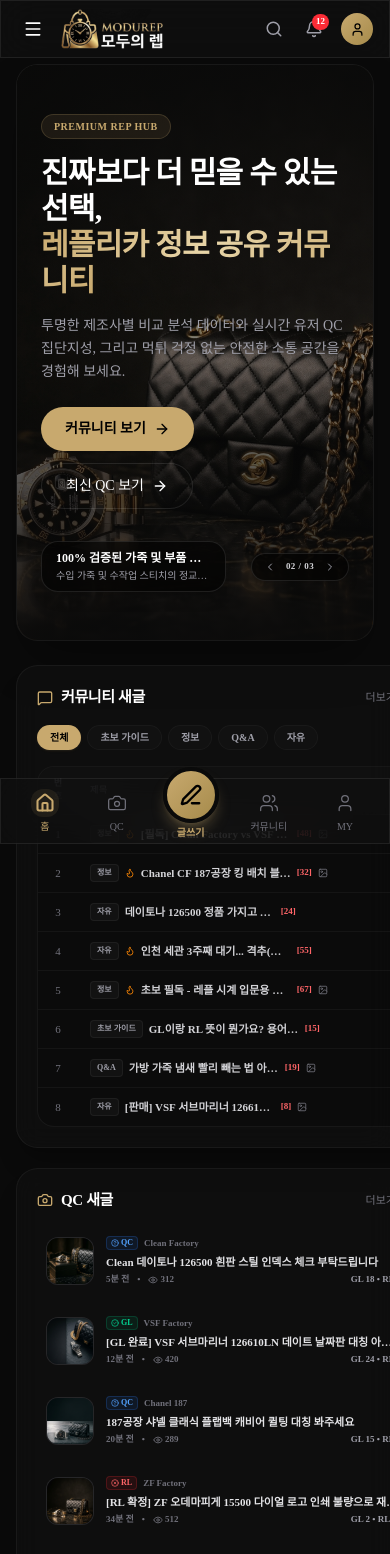
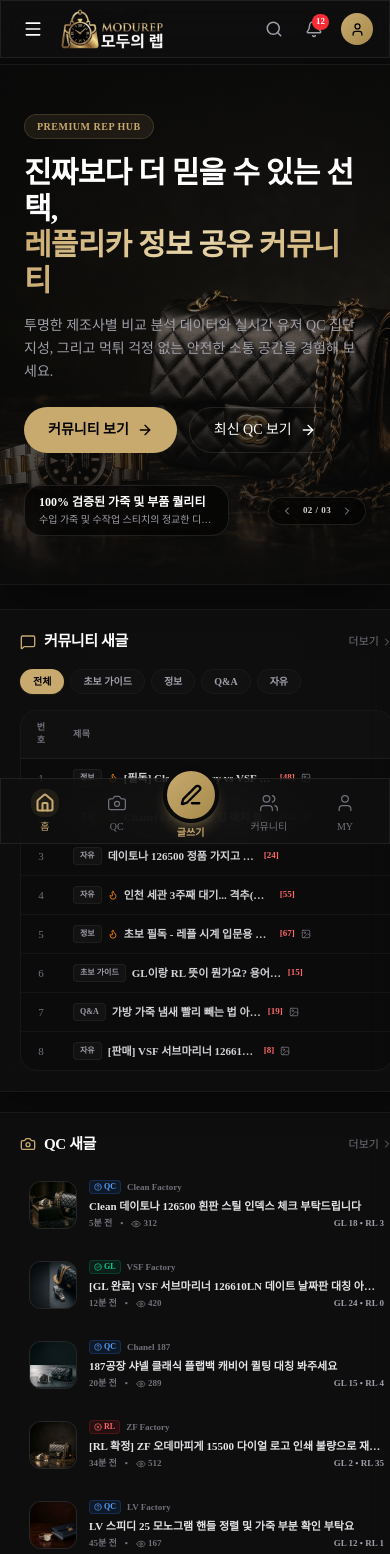
Before and after one commit to MODU-REP/MODU-REP-TEST, a Next.js app: page / in a window 390 px wide. Shown: the top 1554 px of the page. Built offline with nearby package versions, Linux system fonts and the light colour scheme.

Commit message:
Fix: Make Hero and Home Dashboard full-width on mobile and align columns

```diff
--- a/src/components/home/HeroSection.tsx
+++ b/src/components/home/HeroSection.tsx
@@ -48,7 +48,7 @@
   };
 
   return (
-    <section className="relative w-full overflow-hidden rounded-2xl border border-white/[0.06] bg-[#0A0A0A] mt-2 mb-6 shadow-2xl shadow-black/40 min-h-[460px] sm:min-h-[500px] lg:min-h-[480px] flex flex-col justify-center">
+    <section className="relative w-[calc(100%+2rem)] -mx-4 sm:w-full sm:mx-0 overflow-hidden rounded-none sm:rounded-2xl border-x-0 border-y sm:border border-white/[0.06] bg-[#0A0A0A] mt-2 mb-6 shadow-2xl shadow-black/40 min-h-[460px] sm:min-h-[500px] lg:min-h-[480px] flex flex-col justify-center">
       {/* Sliding Background Image Carousel */}
       {/* On desktop (lg), restrict width to 65% and align right to prevent upscaling blurriness and keep it sharp */}
       <div className="absolute inset-y-0 right-0 w-full lg:w-[65%] z-0">
--- a/src/components/home/HomeDashboard.tsx
+++ b/src/components/home/HomeDashboard.tsx
@@ -95,10 +95,10 @@
   const popularModels = popularTab === "시계" ? POPULAR_WATCHES : POPULAR_BAGS;
 
   return (
-    <section className="grid lg:grid-cols-3 gap-5 mt-2 mb-8">
+    <section className="grid lg:grid-cols-3 gap-5 mt-2 mb-8 w-[calc(100%+2rem)] -mx-4 sm:w-full sm:mx-0">
 
       {/* 1열: 실시간 커뮤니티 피드 */}
-      <div className="bg-[#111111]/60 backdrop-blur-md border border-white/[0.05] rounded-2xl p-5 flex flex-col justify-between shadow-xl shadow-black/20">
+      <div className="bg-[#111111]/60 backdrop-blur-md border-x-0 border-y sm:border border-white/[0.05] rounded-none sm:rounded-2xl p-5 flex flex-col justify-between shadow-xl shadow-black/20">
         <div>
           <div className="flex items-center justify-between mb-4">
             <h3 className="flex items-center gap-2 text-[15px] font-bold text-white tracking-tight">
@@ -180,7 +180,7 @@
       </div>
 
       {/* 2열: 실시간 QC 피드 (QC 새글) */}
-      <div className="bg-[#111111]/60 backdrop-blur-md border border-white/[0.05] rounded-2xl p-5 flex flex-col justify-between shadow-xl shadow-black/20">
+      <div className="bg-[#111111]/60 backdrop-blur-md border-x-0 border-y sm:border border-white/[0.05] rounded-none sm:rounded-2xl p-5 flex flex-col justify-between shadow-xl shadow-black/20">
         <div>
           <div className="flex items-center justify-between mb-4">
             <h3 className="flex items-center gap-2 text-[15px] font-bold text-white tracking-tight">
@@ -214,7 +214,7 @@
                   <Link
                     key={post.id}
                     href={`/qc/${post.id}`}
-                    className="flex items-center gap-3 p-2 rounded-xl hover:bg-white/[0.02] transition-colors group cursor-pointer border border-transparent hover:border-white/[0.02] block"
+                    className="flex items-center gap-3 p-2 rounded-xl hover:bg-white/[0.02] transition-colors group cursor-pointer border border-transparent hover:border-white/[0.02]"
                   >
                     <img
                       src={post.images[0]}
@@ -253,7 +253,7 @@
       </div>
 
       {/* 3열: 실시간 인기 TOP 5 */}
-      <div className="bg-[#111111]/60 backdrop-blur-md border border-white/[0.05] rounded-2xl p-5 flex flex-col justify-between shadow-xl shadow-black/20">
+      <div className="bg-[#111111]/60 backdrop-blur-md border-x-0 border-y sm:border border-white/[0.05] rounded-none sm:rounded-2xl p-5 flex flex-col justify-between shadow-xl shadow-black/20">
         <div>
           <div className="flex items-center justify-between mb-4">
             <h3 className="flex items-center gap-2 text-[15px] font-bold text-white tracking-tight">
@@ -298,7 +298,7 @@
                 <Link
                   key={model.rank}
                   href="/qc"
-                  className="flex items-center gap-3 p-1.5 rounded-xl border border-transparent hover:border-white/[0.04] hover:bg-white/[0.02] transition-all group cursor-pointer block"
+                  className="flex items-center gap-3 p-1.5 rounded-xl border border-transparent hover:border-white/[0.04] hover:bg-white/[0.02] transition-all group cursor-pointer"
                 >
                   {/* 순위 번호 뱃지 */}
                   <span className={`w-5 h-5 rounded ${badgeStyle} text-[10px] font-black flex items-center justify-center shrink-0 shadow-sm`}>
```
